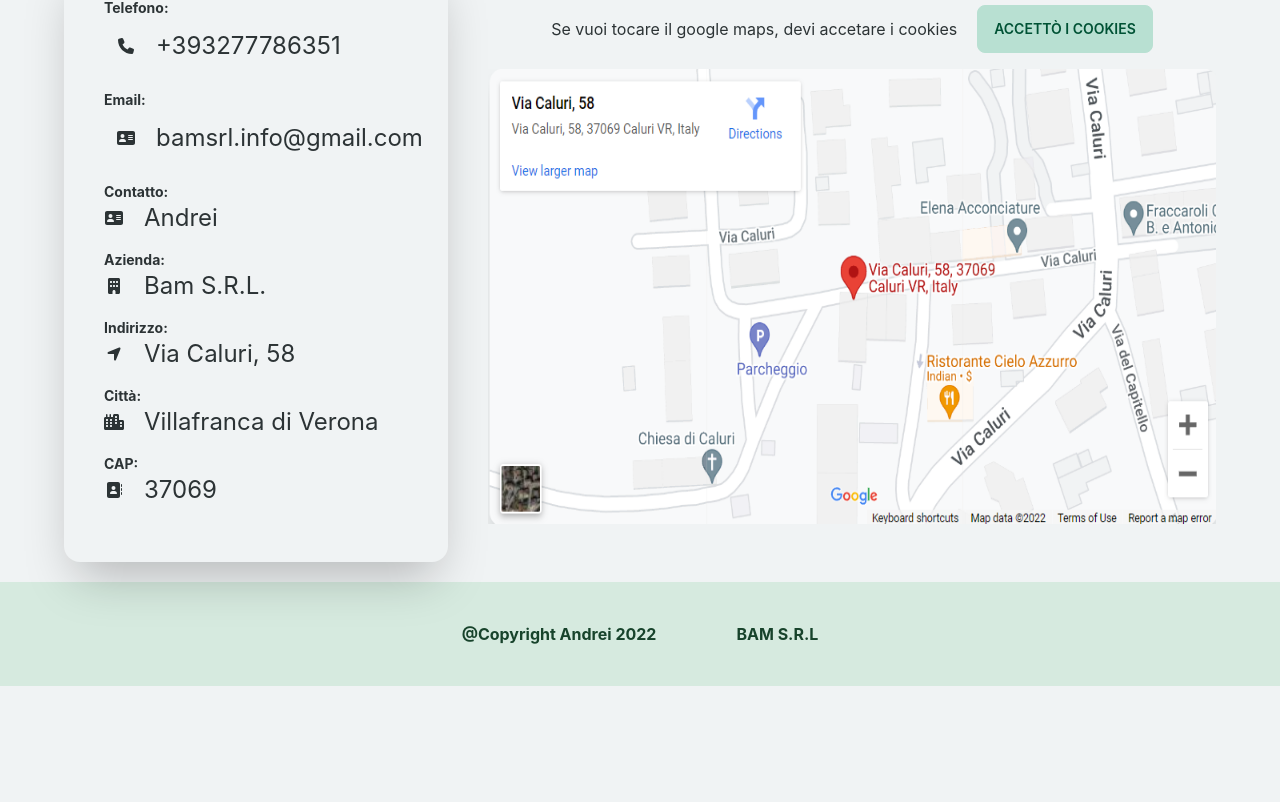
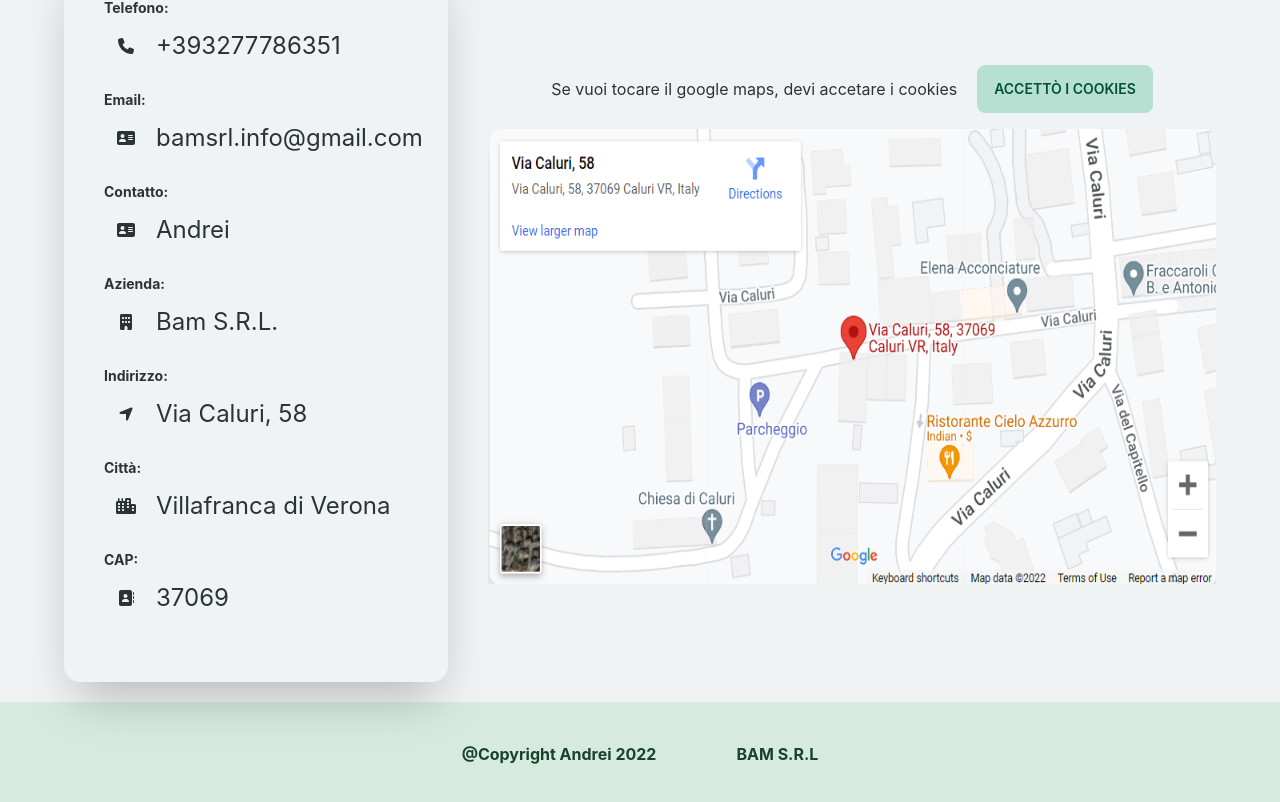
Before and after one commit to andiq123/bam-traslochi, a Next.js app: page / in a window 1280 px wide. Shown: the part 2784-3586 px from the top of the page. Before the commit the page ends 3470 px from the top, so only its background shows below. Built offline with nearby package versions, Linux system fonts and the light colour scheme.

Commit message:
contacts p fix

```diff
--- a/components/contact/contactField.tsx
+++ b/components/contact/contactField.tsx
@@ -22,7 +22,7 @@ const ContactField = ({ item, isClickable, click }: Props) => {
           <p className="text-2xl">{item.value}</p>
         </div>
       ) : (
-        <div className={`flex items-center gap-5 align-middle`}>
+        <div className={`flex items-center gap-5 align-middle p-3`}>
           <FontAwesomeIcon icon={item.icon} className="w-5" />
           <p className="text-2xl">{item.value}</p>
         </div>
```
Also changed, not shown: components/modal.tsx (+2 -6 lines).
